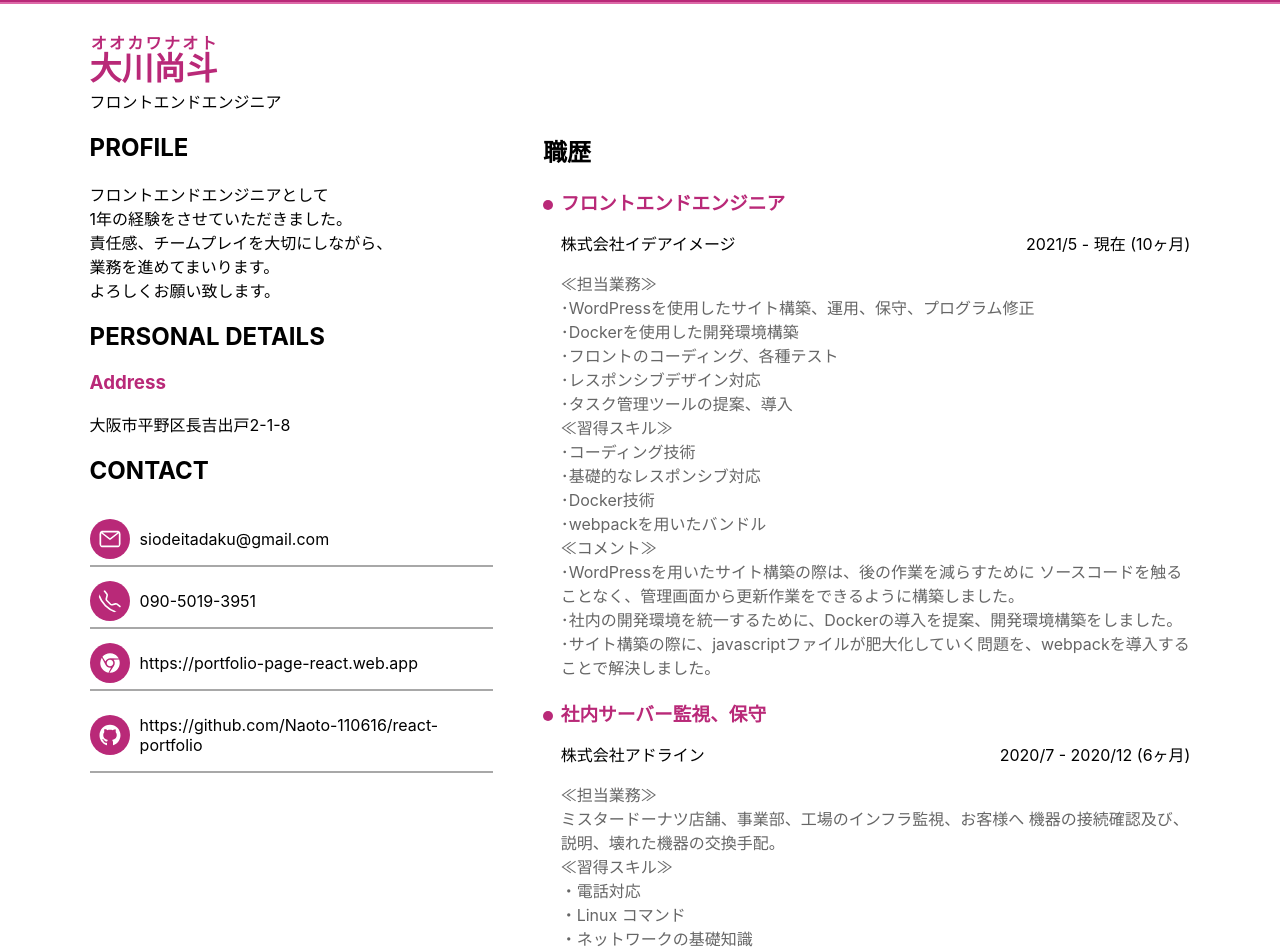
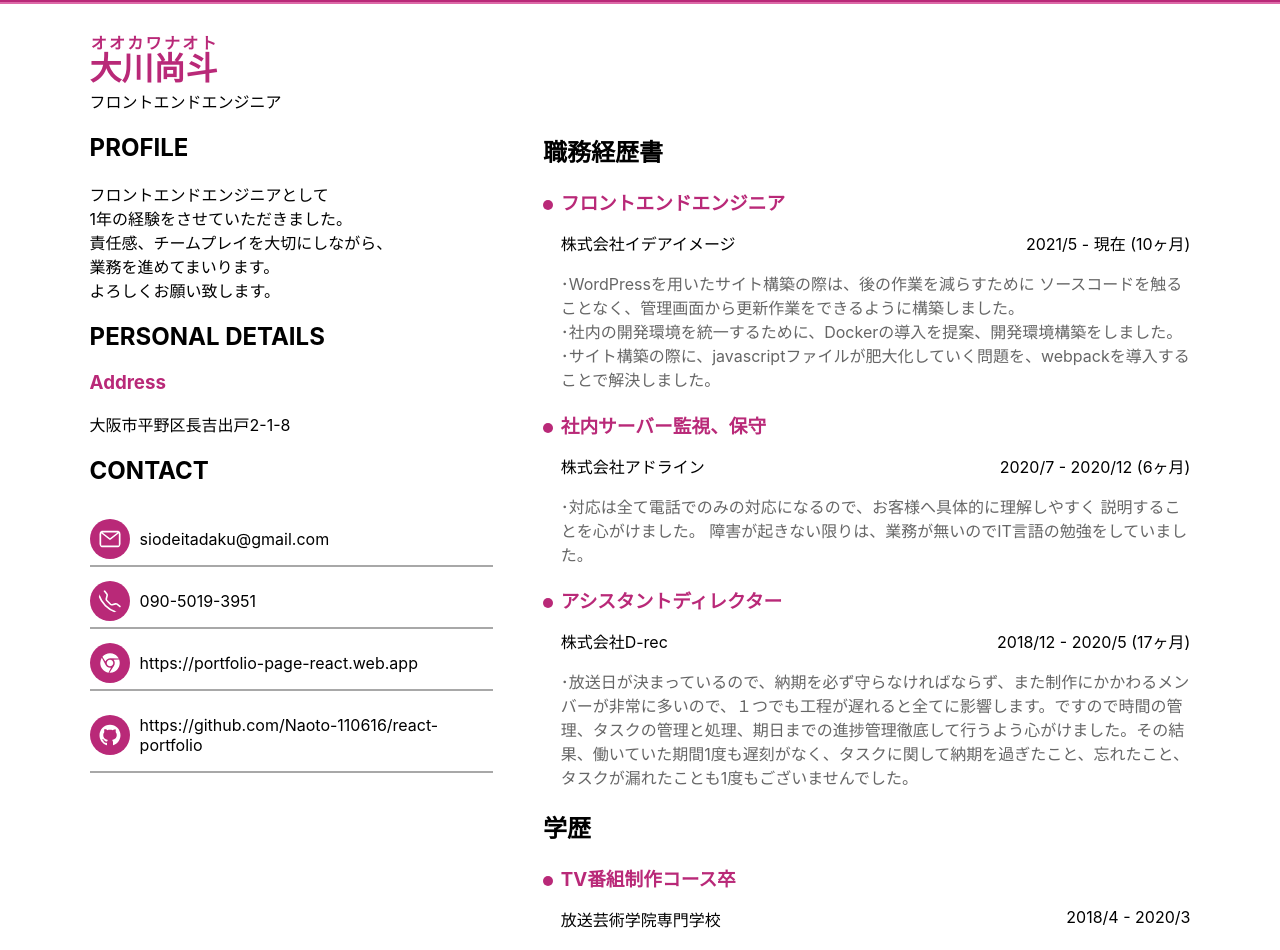
Before and after one commit to Naoto-110616/react-resume, a React (Create React App) app: page /cv in a window 1280 px wide. Shown: the part 80-1030 px from the top of the page. Built offline with nearby package versions, Linux system fonts and the light colour scheme.

Commit message:
fix cv sentence

```diff
--- a/src/components/module/JobHistory/JobHistory.js
+++ b/src/components/module/JobHistory/JobHistory.js
@@ -22,7 +22,8 @@ const JobHistory = (props) => {
 	);
 	return (
 		<div className={classes["job-history"]}>
-			<h2>職歴</h2>
+			{!props.cv && <h2>職歴</h2>}
+			{props.cv && <h2>職務経歴書</h2>}
 			{individual}
 			<h2>学歴</h2>
 			{educationalBg}
--- a/src/components/pages/CV/CV.js
+++ b/src/components/pages/CV/CV.js
@@ -11,18 +11,6 @@ const jobHistoryList = [
 		name: "株式会社イデアイメージ",
 		period: "2021/5 - 現在 (10ヶ月)",
 		work: [
-			"≪担当業務≫",
-			"･WordPressを使用したサイト構築、運用、保守、プログラム修正",
-			"･Dockerを使用した開発環境構築",
-			"･フロントのコーディング、各種テスト",
-			"･レスポンシブデザイン対応",
-			"･タスク管理ツールの提案、導入",
-			"≪習得スキル≫",
-			"･コーディング技術",
-			"･基礎的なレスポンシブ対応",
-			"･Docker技術",
-			"･webpackを用いたバンドル",
-			"≪コメント≫",
 			"･WordPressを用いたサイト構築の際は、後の作業を減らすために ソースコードを触ることなく、管理画面から更新作業をできるように構築しました。",
 			"･社内の開発環境を統一するために、Dockerの導入を提案、開発環境構築をしました。",
 			"･サイト構築の際に、javascriptファイルが肥大化していく問題を、webpackを導入することで解決しました。",
@@ -34,14 +22,7 @@ const jobHistoryList = [
 		name: "株式会社アドライン",
 		period: "2020/7 - 2020/12 (6ヶ月)",
 		work: [
-			"≪担当業務≫",
-			"ミスタードーナツ店舗、事業部、工場のインフラ監視、お客様へ 機器の接続確認及び、説明、壊れた機器の交換手配。",
-			"≪習得スキル≫",
-			"・電話対応",
-			"・Linux コマンド",
-			"・ネットワークの基礎知識",
-			"≪コメント≫",
-			"対応は全て電話でのみの対応になるので、お客様へ具体的に理解しやすく 説明することを心がけました。 障害が起きない限りは、業務が無いのでIT言語の勉強をしていました。",
+			"･対応は全て電話でのみの対応になるので、お客様へ具体的に理解しやすく 説明することを心がけました。 障害が起きない限りは、業務が無いのでIT言語の勉強をしていました。",
 		],
 	},
 	{
@@ -50,13 +31,7 @@ const jobHistoryList = [
 		name: "株式会社D-rec",
 		period: "2018/12 - 2020/5 (17ヶ月)",
 		work: [
-			"≪担当業務≫",
-			"ロケ準備業務:朝の情報番組「よーいどん」内の「隣の人間国宝さん」のロケに伴う全ての準備台本作成に伴う情報収集：放送許可の取得やデータ収集撮影した映像の処理に伴う事務：ダビングしたあとデータ化し、PCに取り込む。編集しやすいように環境設定特番に伴う、街頭アンケートや書類作成、取材業務出演者の身の回りのケア業務",
-			"≪習得スキル≫",
-			"・映像編集のスキル、ノウハウ・ロケ進行、準備、資料作成",
-			"・コミュニケーションスキル・タスク管理",
-			"≪コメント≫",
-			"放送日が決まっているので、納期を必ず守らなければならず、また制作にかかわるメンバーが非常に多いので、１つでも工程が遅れると全てに影響します。ですので時間の管理、タスクの管理と処理、期日までの進捗管理徹底して行うよう心がけました。その結果、働いていた期間1度も遅刻がなく、タスクに関して納期を過ぎたこと、忘れたこと、タスクが漏れたことも1度もございませんでした。",
+			"･放送日が決まっているので、納期を必ず守らなければならず、また制作にかかわるメンバーが非常に多いので、１つでも工程が遅れると全てに影響します。ですので時間の管理、タスクの管理と処理、期日までの進捗管理徹底して行うよう心がけました。その結果、働いていた期間1度も遅刻がなく、タスクに関して納期を過ぎたこと、忘れたこと、タスクが漏れたことも1度もございませんでした。",
 		],
 	},
 ];
@@ -70,7 +45,7 @@ const educationalBgList = [
 	},
 ];
 const remarks = "大阪市内または、フルリモート勤務を希望いたします。";
-
+const cv = true;
 const CV = () => {
 	return (
 		<>
@@ -79,6 +54,7 @@ const CV = () => {
 				<div className={classes["self-info"]}>
 					<Profile />
 					<JobHistory
+						cv={cv}
 						jobHistoryList={jobHistoryList}
 						educationalBgList={educationalBgList}
 						remarks={remarks}
```
